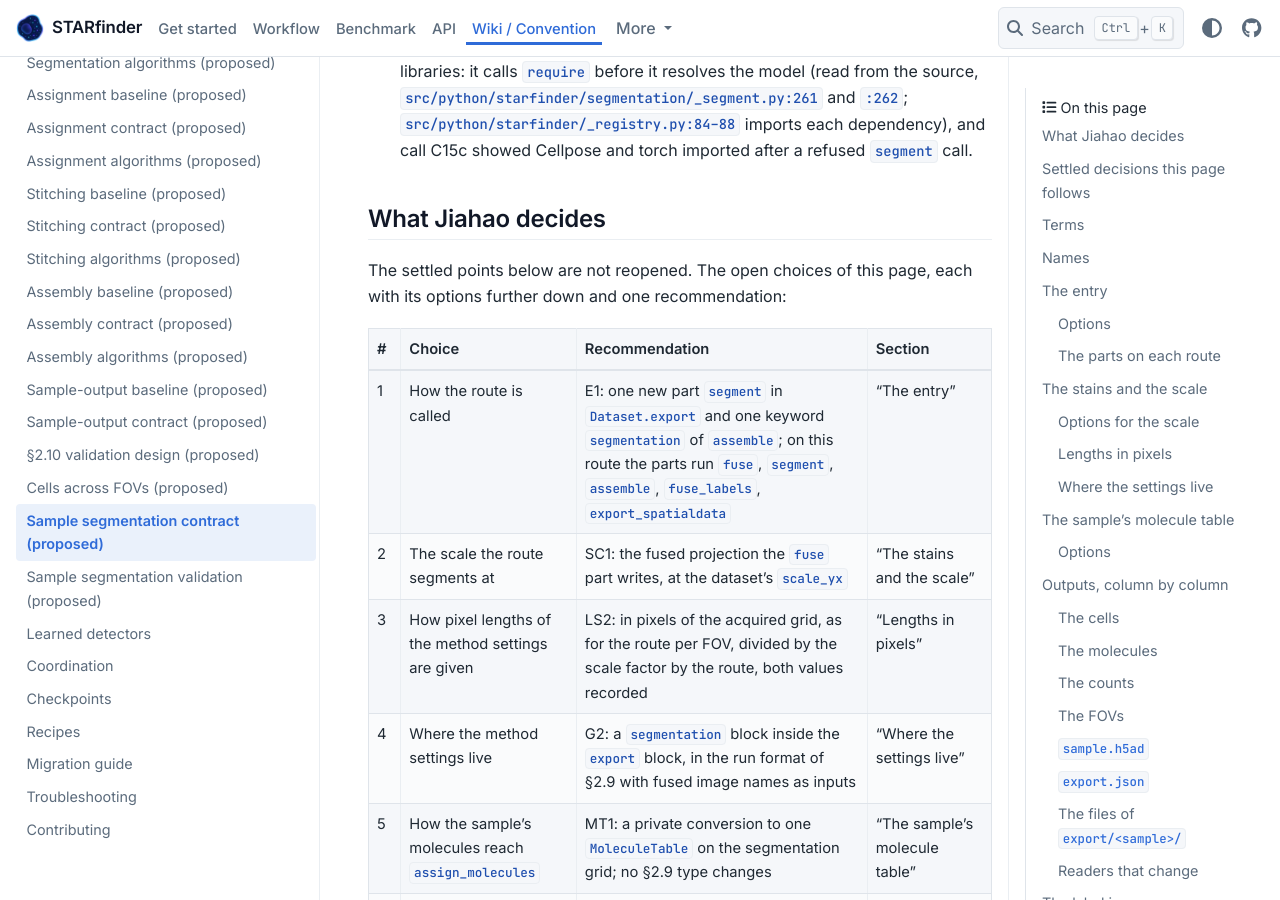
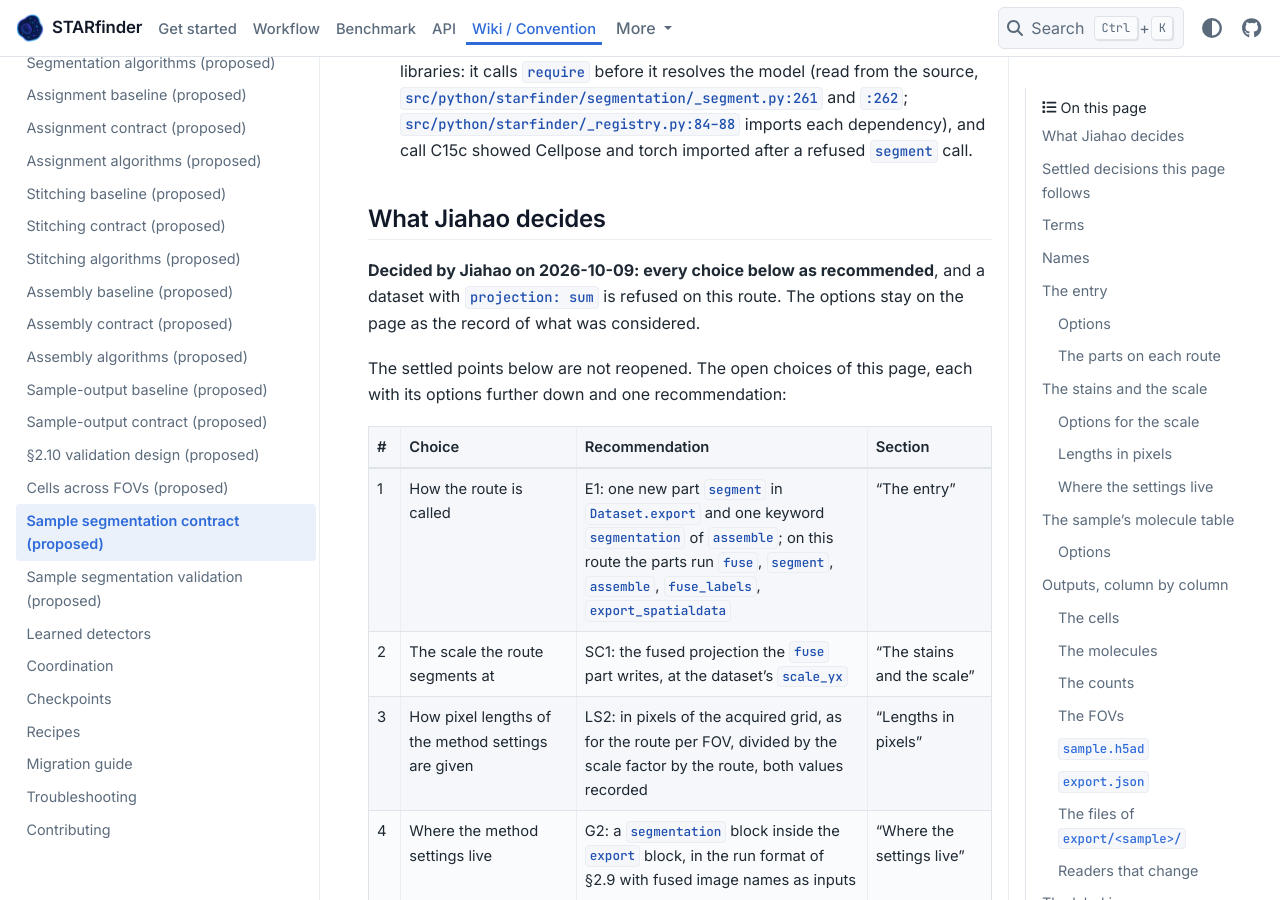
Before and after one commit to wanglab-broad/starfinder, a Sphinx documentation site: the page built from docs/sample-segmentation-contract.md, in a window 1280 px wide and 900 px high, scrolled down 1491 px. Built offline with Sphinx 7.4.7 and the PyData theme 0.15.4, drawn with Linux system fonts in a browser that asks for light colours; some of the changed text lies outside the part shown.

Commit message:
docs(w-401): mark the sample segmentation pages accepted
Jiahao approved both pages at the implementation review W-377 on
2026-10-09: every open choice as recommended, and a dataset with
projection sum is refused on the route after fusion. Status lines and
one sentence under 'What Jiahao decides'; nothing else changes.

Co-Authored-By: Claude Opus 5.5 <noreply@anthropic.com>

```diff
--- a/docs/sample-segmentation-contract.md
+++ b/docs/sample-segmentation-contract.md
@@ -45,6 +45,10 @@ Evidence, cited by path:
   showed Cellpose and torch imported after a refused `segment` call.
 
 ## What Jiahao decides
+
+**Decided by Jiahao on 2026-10-09: every choice below as recommended**, and a dataset with
+`projection: sum` is refused on this route. The options stay on the page as the record of
+what was considered.
 
 The settled points below are not reopened. The open choices of this page, each with its
 options further down and one recommendation:
```
Also changed, not shown: other parts of docs/sample-segmentation-contract.md (+1 -1 lines), docs/sample-segmentation-validation.md (+1 -1 lines).
